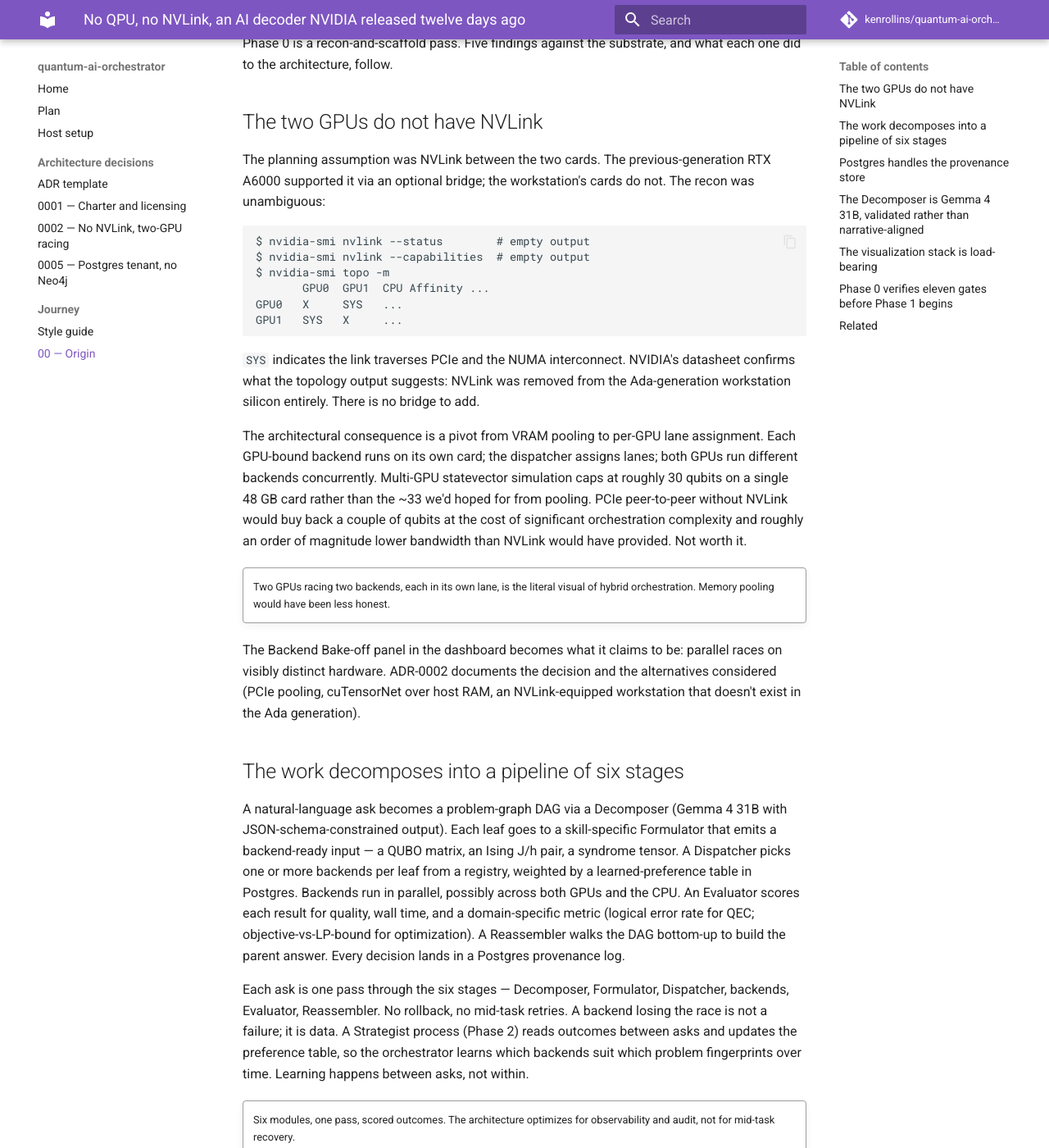
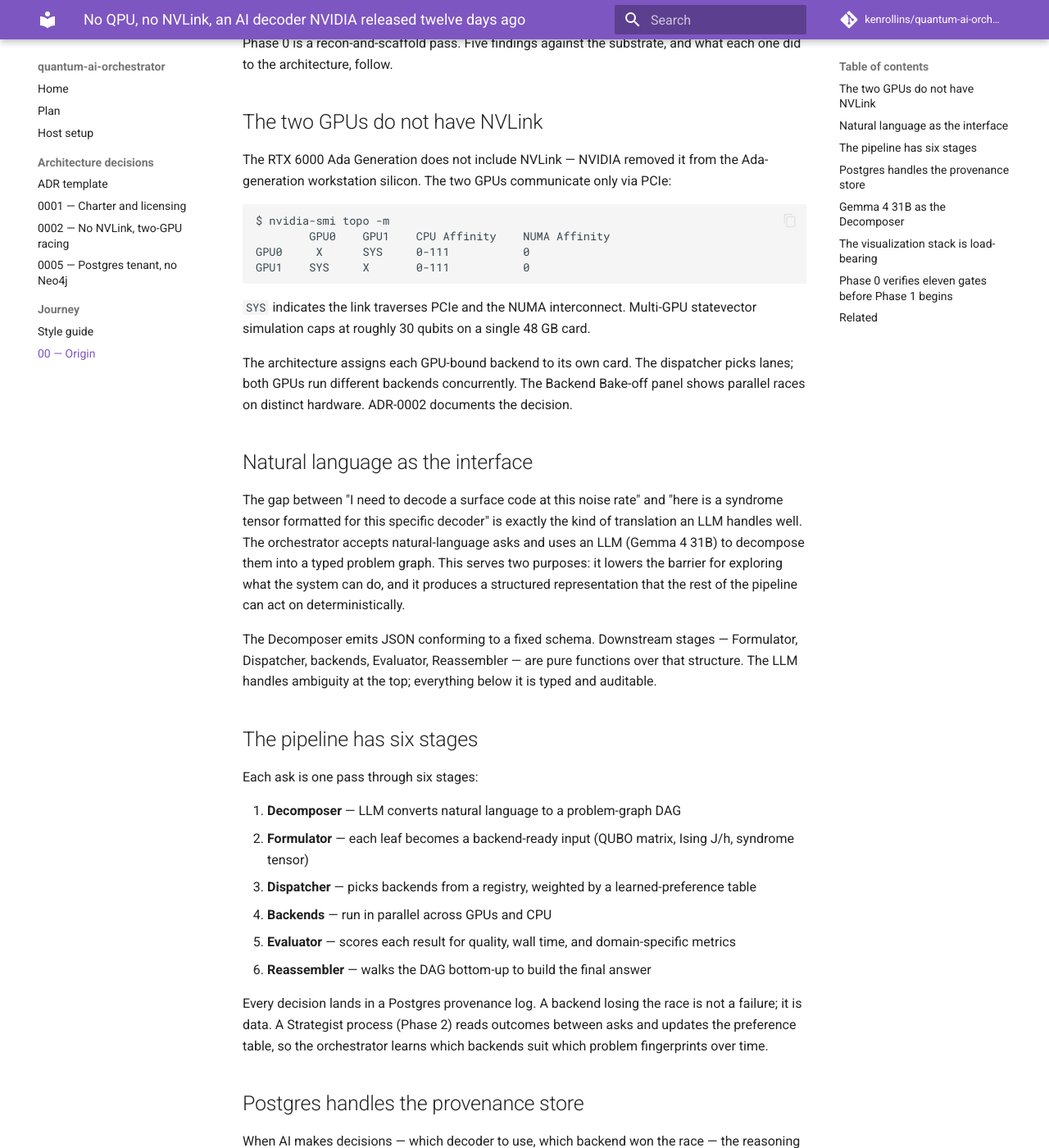
Before and after one commit to kenrollins/quantum-ai-orchestrator, an MkDocs documentation site: the page built from docs/journal/journey/00-origin.md, in a window 1280 px wide and 1400 px high, scrolled down 530 px. Shown: the whole window at 82% size. Built offline with MkDocs 1.6.1 and Material for MkDocs 9.7.7, drawn with Linux system fonts in a browser that asks for light colours; comment, search, counter and statistics services are not loaded; some of the changed text lies outside the part shown.

Commit message:
Clean up journal entries per style feedback
00-origin.md:
- Simplified NVLink section to state facts, not a discovery narrative
- Added new "Natural language as the interface" section explaining WHY
- Rewrote pipeline section as numbered list
- Removed pitch/product framing from Postgres section
- Simplified Decomposer section, removed Nemotron narrative

01-phase0-complete.md:
- Removed "two-hour plan that took a day" drama from opener
- Technical details preserved

Co-Authored-By: Claude Opus 4.5 <noreply@anthropic.com>

````diff
--- a/docs/journal/journey/00-origin.md
+++ b/docs/journal/journey/00-origin.md
@@ -19,48 +19,51 @@ Phase 0 is a recon-and-scaffold pass. Five findings against the substrate, and w
 
 ## The two GPUs do not have NVLink
 
-The planning assumption was NVLink between the two cards. The previous-generation RTX A6000 supported it via an optional bridge; the workstation's cards do not. The recon was unambiguous:
+The RTX 6000 Ada Generation does not include NVLink — NVIDIA removed it from the Ada-generation workstation silicon. The two GPUs communicate only via PCIe:
 
 ```
-$ nvidia-smi nvlink --status        # empty output
-$ nvidia-smi nvlink --capabilities  # empty output
 $ nvidia-smi topo -m
-       GPU0  GPU1  CPU Affinity ...
-GPU0   X     SYS   ...
-GPU1   SYS   X     ...
+        GPU0    GPU1    CPU Affinity    NUMA Affinity
+GPU0     X      SYS     0-111           0
+GPU1    SYS     X       0-111           0
 ```
 
-`SYS` indicates the link traverses PCIe and the NUMA interconnect. NVIDIA's datasheet confirms what the topology output suggests: NVLink was removed from the Ada-generation workstation silicon entirely. There is no bridge to add.
+`SYS` indicates the link traverses PCIe and the NUMA interconnect. Multi-GPU statevector simulation caps at roughly 30 qubits on a single 48 GB card.
 
-The architectural consequence is a pivot from VRAM pooling to per-GPU lane assignment. Each GPU-bound backend runs on its own card; the dispatcher assigns lanes; both GPUs run different backends concurrently. Multi-GPU statevector simulation caps at roughly 30 qubits on a single 48 GB card rather than the ~33 we'd hoped for from pooling. PCIe peer-to-peer without NVLink would buy back a couple of qubits at the cost of significant orchestration complexity and roughly an order of magnitude lower bandwidth than NVLink would have provided. Not worth it.
+The architecture assigns each GPU-bound backend to its own card. The dispatcher picks lanes; both GPUs run different backends concurrently. The Backend Bake-off panel shows parallel races on distinct hardware. ADR-0002 documents the decision.
 
-!!! quote ""
-    Two GPUs racing two backends, each in its own lane, is the literal visual of hybrid orchestration. Memory pooling would have been less honest.
+## Natural language as the interface
 
-The Backend Bake-off panel in the dashboard becomes what it claims to be: parallel races on visibly distinct hardware. ADR-0002 documents the decision and the alternatives considered (PCIe pooling, cuTensorNet over host RAM, an NVLink-equipped workstation that doesn't exist in the Ada generation).
+The gap between "I need to decode a surface code at this noise rate" and "here is a syndrome tensor formatted for this specific decoder" is exactly the kind of translation an LLM handles well. The orchestrator accepts natural-language asks and uses an LLM (Gemma 4 31B) to decompose them into a typed problem graph. This serves two purposes: it lowers the barrier for exploring what the system can do, and it produces a structured representation that the rest of the pipeline can act on deterministically.
 
-## The work decomposes into a pipeline of six stages
+The Decomposer emits JSON conforming to a fixed schema. Downstream stages — Formulator, Dispatcher, backends, Evaluator, Reassembler — are pure functions over that structure. The LLM handles ambiguity at the top; everything below it is typed and auditable.
 
-A natural-language ask becomes a problem-graph DAG via a Decomposer (Gemma 4 31B with JSON-schema-constrained output). Each leaf goes to a skill-specific Formulator that emits a backend-ready input — a QUBO matrix, an Ising J/h pair, a syndrome tensor. A Dispatcher picks one or more backends per leaf from a registry, weighted by a learned-preference table in Postgres. Backends run in parallel, possibly across both GPUs and the CPU. An Evaluator scores each result for quality, wall time, and a domain-specific metric (logical error rate for QEC; objective-vs-LP-bound for optimization). A Reassembler walks the DAG bottom-up to build the parent answer. Every decision lands in a Postgres provenance log.
+## The pipeline has six stages
 
-Each ask is one pass through the six stages — Decomposer, Formulator, Dispatcher, backends, Evaluator, Reassembler. No rollback, no mid-task retries. A backend losing the race is not a failure; it is data. A Strategist process (Phase 2) reads outcomes between asks and updates the preference table, so the orchestrator learns which backends suit which problem fingerprints over time. Learning happens between asks, not within.
+Each ask is one pass through six stages:
 
-!!! quote ""
-    Six modules, one pass, scored outcomes. The architecture optimizes for observability and audit, not for mid-task recovery.
+1. **Decomposer** — LLM converts natural language to a problem-graph DAG
+2. **Formulator** — each leaf becomes a backend-ready input (QUBO matrix, Ising J/h, syndrome tensor)
+3. **Dispatcher** — picks backends from a registry, weighted by a learned-preference table
+4. **Backends** — run in parallel across GPUs and CPU
+5. **Evaluator** — scores each result for quality, wall time, and domain-specific metrics
+6. **Reassembler** — walks the DAG bottom-up to build the final answer
+
+Every decision lands in a Postgres provenance log. A backend losing the race is not a failure; it is data. A Strategist process (Phase 2) reads outcomes between asks and updates the preference table, so the orchestrator learns which backends suit which problem fingerprints over time.
 
 ## Postgres handles the provenance store
 
-The audit story is the technical-credibility story. A reasonable question from a federal evaluator or any technical reader is: *as of last Tuesday, why did we send distance-5 surface codes at p=5e-3 to the accuracy-variant decoder?* The answer has to read in something they already speak.
+When AI makes decisions — which decoder to use, which backend won the race — the reasoning should be queryable after the fact. The orchestrator records every dispatch and outcome in Postgres with bi-temporal columns (`valid_from` / `valid_to`). A query like "what was the preferred backend for distance-5 codes at p=5e-3 as of last Tuesday" is a plain SQL WHERE clause.
 
-Per ask, the orchestrator records on the order of tens of rows: one in `runs`, a small DAG in `problem_graphs`, one row per dispatched backend in `dispatches` and `outcomes`, occasionally a new row in `lessons`. There is no vector retrieval, no fulltext index over reflections, no traversal over thousands of nodes. There is bi-temporal querying — `valid_from` / `valid_to` columns answer the as-of question — and recursive ancestry traversal via a CTE over the problem graph. Plain Postgres handles both.
+Per ask, the orchestrator writes tens of rows: one in `runs`, a small DAG in `problem_graphs`, one row per dispatched backend in `dispatches` and `outcomes`, occasionally a new row in `lessons`. Recursive CTEs traverse problem-graph ancestry. Plain Postgres handles both patterns.
 
-The workstation already runs a self-hosted Supabase stack. We become a tenant: one new database (`quantum_ai_orchestrator`), per-skill schemas inside it (`common`, `qec_decode`, `mission_assignment`, `routing`, `portfolio`), connection via the supavisor pooler at `localhost:5432`. No new infrastructure to manage. Standard tools — Grafana, Metabase, psql — work day-1. ADR-0005 documents the decision and the alternatives considered (Apache AGE for Cypher-on-Postgres if the dashboard graph viz benefits in Phase 3; a standalone Postgres container; DuckDB for offline replay).
+The workstation already runs a self-hosted Supabase stack. We become a tenant: one new database (`quantum_ai_orchestrator`), per-skill schemas inside it. ADR-0005 documents the decision.
 
-## The Decomposer is Gemma 4 31B, validated rather than narrative-aligned
+## Gemma 4 31B as the Decomposer
 
-There is a federal-narrative argument for an NVIDIA-branded LLM at the orchestration layer: Nemotron Super reads as *NVIDIA throughout the stack*. The argument loses on two counts. First, NVIDIA is already throughout the *quantum* stack — Ising, CUDA-Q, cuStateVec, NVQLink — so an NVIDIA-branded Decomposer is gravy, not load-bearing. Second, we have prior hands-on validation of `gemma4:31b-it-q8_0` for tool use and JSON-schema-constrained output. Apache 2.0 weights also avoid the friction of the NVIDIA Open Model License for a public repo.
+The Decomposer needs to emit valid JSON conforming to a fixed schema, every time. `gemma4:31b-it-q8_0` has prior validation for tool use and JSON-constrained output. It runs locally on Ollama, fits in ~34 GB VRAM (leaving headroom on the 48 GB cards), and is Apache 2.0 licensed.
 
-Phase 0 still benches Kimi K2.6, DeepSeek-R1, and Nemotron Super on a fixed prompt suite as a sanity check. Gemma 4 31B is the incumbent. ADR-0004 will lock or break the tie based on actual numbers from `tools/bench_decomposers.sh`.
+Phase 0 benchmarks five candidate models on a fixed prompt suite covering all four problem classes. ADR-0004 documents the results — Gemma 4 was the only model at 100% JSON validity with ≥80% schema compliance.
 
 ## The visualization stack is load-bearing
 
````
Also changed, not shown: docs/journal/journey/01-phase0-complete.md (+1 -1 lines).
